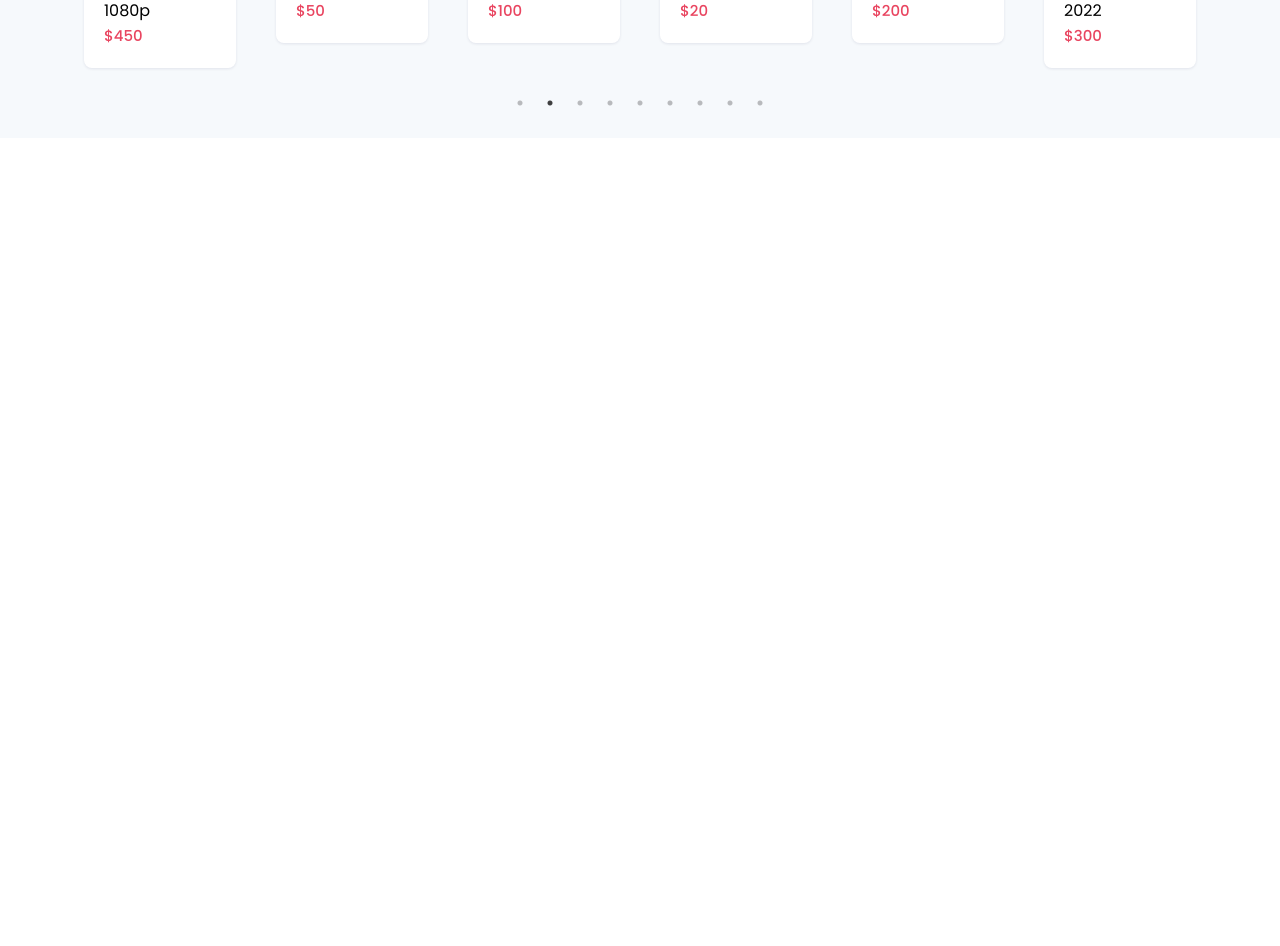
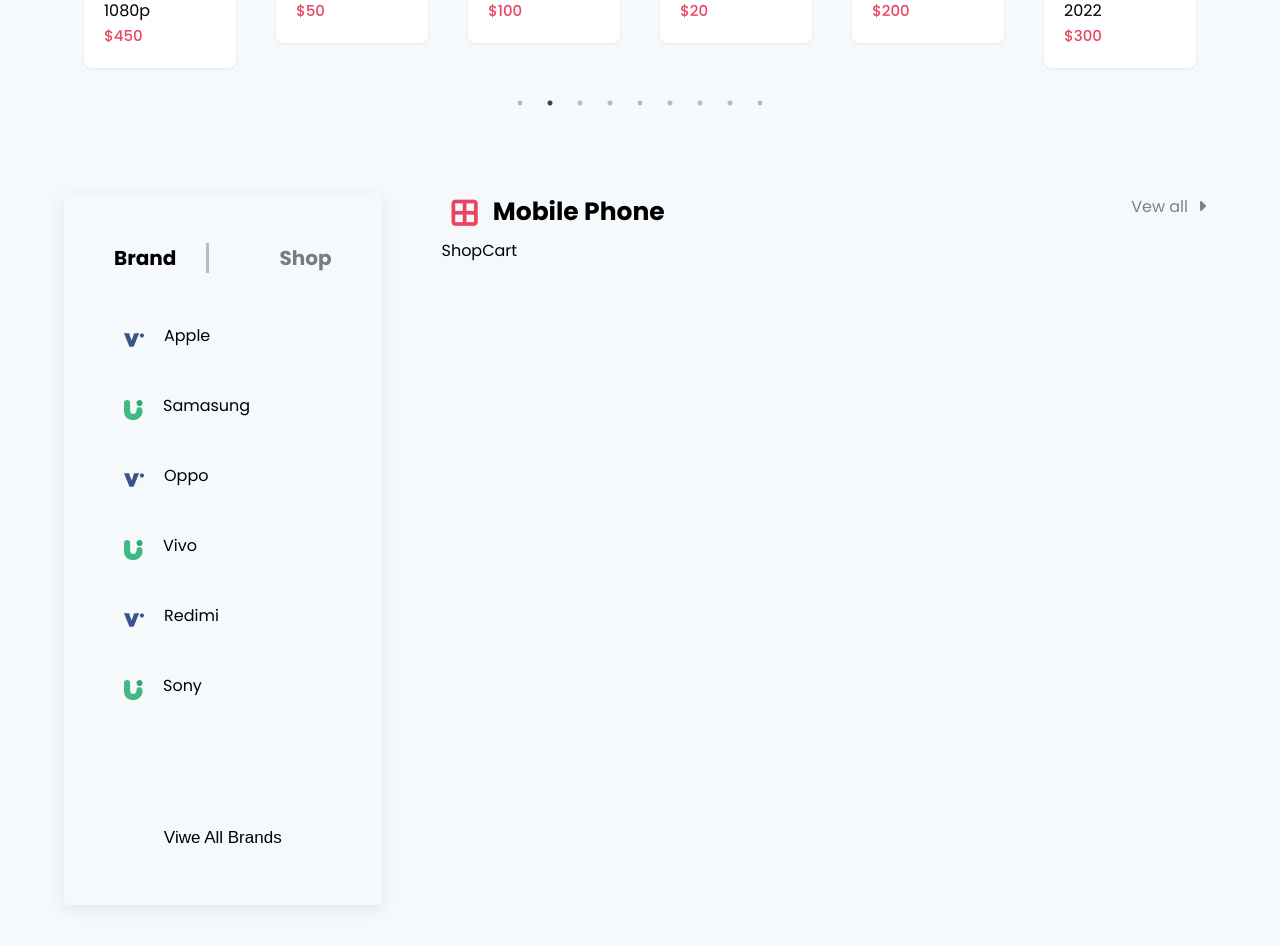
Before and after one commit to Sharif-Miah/React-ecommerce-site, a React (Create React App) app: page / in a window 1280 px wide. Shown: the part 2360-3306 px from the top of the page. Before the commit the page ends 2498 px from the top, so only its background shows below. Built offline with nearby package versions, Linux system fonts and the light colour scheme.

Commit message:
Shop-Cart

```diff
--- a/src/App.js
+++ b/src/App.js
@@ -6,12 +6,14 @@
   BrowserRouter as Router, Switch, Route} from "react-router-dom";
 import { useState } from 'react';
 import Cart from './common/cart/Cart';
+import Sdata from './component/Sdata';
 
 
 function App() {
   // step1: fetch data from databage
 
   const {productItems} = Data
+  const {shopItem} = Sdata
 
   const [CartItem, setCardItem] = useState([])
 
@@ -44,7 +46,7 @@
         <Header cartItem={CartItem}/>
           <Switch>
               <Route path="/" exact>
-                <Pages productItems={productItems} addToCart={addToCart} />
+                <Pages productItems={productItems} addToCart={addToCart} shopItem={shopItem} />
               </Route>
               <Route path="/cart" exact>
                 <Cart cartItem={CartItem} addToCart={addToCart} decreaseQty={decreaseQty}/>
--- /dev/null
+++ b/src/component/shop/Catg.jsx
@@ -0,0 +1,53 @@
+import React from 'react'
+
+const Catg = () => {
+    const data = [
+        {
+          cateImg: "./images/category/cat-1.png",
+          cateName: "Apple",
+        },
+        {
+          cateImg: "./images/category/cat-2.png",
+          cateName: "Samasung",
+        },
+        {
+          cateImg: "./images/category/cat-1.png",
+          cateName: "Oppo",
+        },
+        {
+          cateImg: "./images/category/cat-2.png",
+          cateName: "Vivo",
+        },
+        {
+          cateImg: "./images/category/cat-1.png",
+          cateName: "Redimi",
+        },
+        {
+          cateImg: "./images/category/cat-2.png",
+          cateName: "Sony",
+        },
+      ]
+  return (
+    <>
+        <div className="category">
+            <div className="chead d_flex">
+                <h1>Brand</h1>
+                <h1>Shop</h1>
+            </div>
+            {
+                data.map((value, index)=> {
+                    return(
+                        <div className="box f_flex" key={index}>
+                            <img src={value.cateImg} alt="" />
+                            <span>{value.cateName}</span>
+                        </div>
+                    )
+                })
+            }
+            <div className="box box2"><button>Viwe All Brands</button></div>
+        </div>
+    </>
+  )
+}
+
+export default Catg
--- /dev/null
+++ b/src/component/shop/Sdata.js
@@ -0,0 +1,68 @@
+const Sdata = {
+    shopItems: [
+      {
+        id: 7,
+        cover: "./images/shops/shops-1.png",
+        name: "Mapple Earphones",
+        price: "180",
+        discount: "25",
+      },
+      {
+        id: 8,
+        cover: "./images/shops/shops-2.png",
+        name: "Vivo android one",
+        price: "120",
+        discount: "10",
+      },
+      {
+        id: 9,
+        cover: "./images/shops/shops-3.png",
+        name: "Sony Light",
+        price: "20",
+        discount: "50 ",
+      },
+      {
+        id: 10,
+        cover: "./images/shops/shops-4.png",
+        name: "Iphone",
+        price: "999",
+        discount: "10 ",
+      },
+      {
+        id: 11,
+        cover: "./images/shops/shops-5.png",
+        name: "Ceats wireless earphone",
+        price: "80",
+        discount: "20 ",
+      },
+      {
+        id: 12,
+        cover: "./images/shops/shops-7.png",
+        name: "Redimi Phone",
+        price: "400",
+        discount: "20 ",
+      },
+      {
+        id: 13,
+        cover: "./images/shops/shops-8.png",
+        name: "Xeats Bluetooth earphones",
+        price: "60",
+        discount: "5 ",
+      },
+      {
+        id: 14,
+        cover: "./images/shops/shops-9.png",
+        name: "Airpod",
+        price: "120",
+        discount: "10",
+      },
+      {
+        id: 15,
+        cover: "./images/shops/shops-10.png",
+        name: "Silver Cap",
+        price: "5",
+        discount: "2",
+      },
+    ],
+  }
+  export default Sdata
--- /dev/null
+++ b/src/component/shop/Shop.jsx
@@ -0,0 +1,35 @@
+import React from 'react'
+import Catg from './Catg'
+import ShopCart from './ShopCart'
+import './style.css'
+
+const Shop = ({shopItems, addToCart}) => {
+  return (
+    <>
+        <section className='shop background'>
+            <div className="container d_flex">
+                <Catg/>
+
+                <div className="contentWidth">
+                    <div className="heading d_flex">
+                            <div className="heading-left row f_flex">
+                                <i className='fa fa-border-all'></i>
+
+                                <h2>Mobile Phone</h2>
+                            </div>
+                            <div className="heading-right row">
+                                <span>Vew all</span>
+                                <i className='fa fa-caret-right'></i>
+                            </div>
+                        </div>
+                        <div className="product-content grid1">
+                            <ShopCart shopItem={shopItems} addToCart={shopItems}/>
+                        </div>
+                </div>
+            </div>
+        </section>
+    </>
+  )
+}
+
+export default Shop
--- /dev/null
+++ b/src/component/shop/ShopCart.jsx
@@ -0,0 +1,10 @@
+
+import React from 'react'
+
+const ShopCart = () => {
+  return (
+    <div>ShopCart</div>
+  )
+}
+
+export default ShopCart
--- /dev/null
+++ b/src/component/shop/style.css
@@ -0,0 +1,46 @@
+.shop .category{
+    padding: 50px;
+    height: 89vh;
+}
+
+.chead h1{
+    font-size: 20px;
+    margin-bottom: 20px;
+}
+
+.chead h1:nth-child(2){
+    opacity: 0.5;
+    border-left: 3px solid rgba(0, 0, 0, 0.5);
+    padding-left: 70px;
+}
+.shop .category .box{
+    background-color: #f6f9fc;
+    margin: 15px 0;
+    transition: 0.5s;
+    border-radius: 5px;
+    padding: 5px 10px;
+}
+.shop .category img{
+    width: auto;
+    height: auto;
+}
+.shop .category .box:hover{
+    background-color: #fff;
+    box-shadow: rgb(43, 52, 69 / 10%) 0 4px 16px;
+}
+
+.shop .category .box2{
+    margin-top: 100px;
+    text-align: center;
+}
+.shop .category button{
+    padding: 10px;
+    background: none;
+    text-align: center;
+    font-size: 17px;
+    font-weight: 500;
+    cursor: pointer;
+}
+.contentWidth {
+    margin-left: 30px;
+}
--- a/src/pages/Pages.jsx
+++ b/src/pages/Pages.jsx
@@ -3,10 +3,11 @@
 import FlashDeals from '../component/flashDeals/FlashDeals'
 import Home from '../component/mainpage/Home'
 import NewArrivals from '../component/newarrivals/NewArrivals'
+import Shop from '../component/shop/Shop'
 import TopCate from '../component/Top/TopCate'
 
 
-const Pages = ({productItems, CartItem, addToCart}) => {
+const Pages = ({productItems, CartItem, addToCart, shopItems}) => {
   return (
     <>
         <Home CartItem={CartItem} />
@@ -14,6 +15,7 @@
         <TopCate/>
         <NewArrivals/>
         <Discount/>
+        <Shop shopItems={shopItems} addToCart={addToCart}/>
     </>
   )
 }
```
